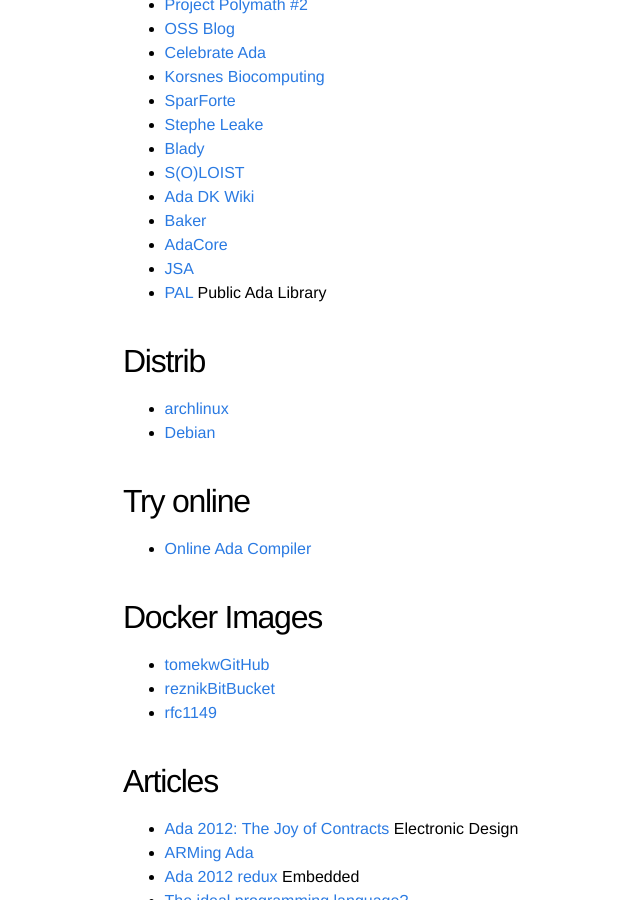
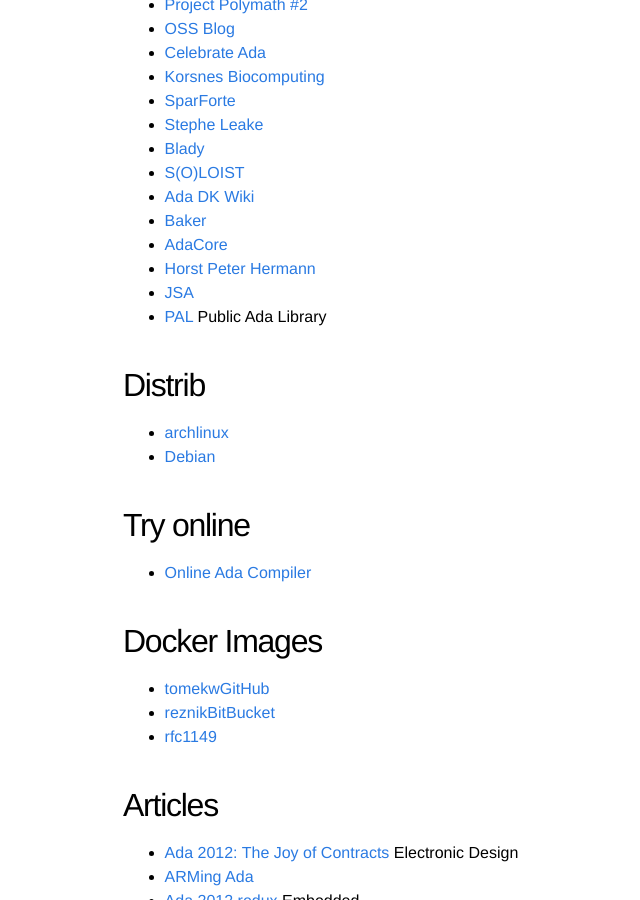
Before and after one commit to quornings/quornings.github.io, a Jekyll site: the page built from blogs.md, in a window 1280 px wide and 900 px high, scrolled down 445 px. Shown: the whole window, without its empty margins (117-757 px from the left). Built offline with Jekyll 4.4.1, drawn with Linux system fonts in a browser that asks for light colours.

Commit message:
Add Horst Peter Hermann blog/page.

```diff
--- a/blogs.md
+++ b/blogs.md
@@ -26,6 +26,7 @@ permalink: /blogs/
 - [Ada DK Wiki](http://wiki.ada-dk.org)
 - [Baker](http://www.cs.fsu.edu/~baker/ada/)
 - [AdaCore](https://blog.adacore.com)
+- [Horst Peter Hermann](http://www.horstpeterhermann.de/ada_related/resources_on_ada.html)
 - [JSA](http://www.jacob-sparre.dk)
 - [PAL](https://www.pegasoft.ca/pal.html) Public Ada Library
 
```
